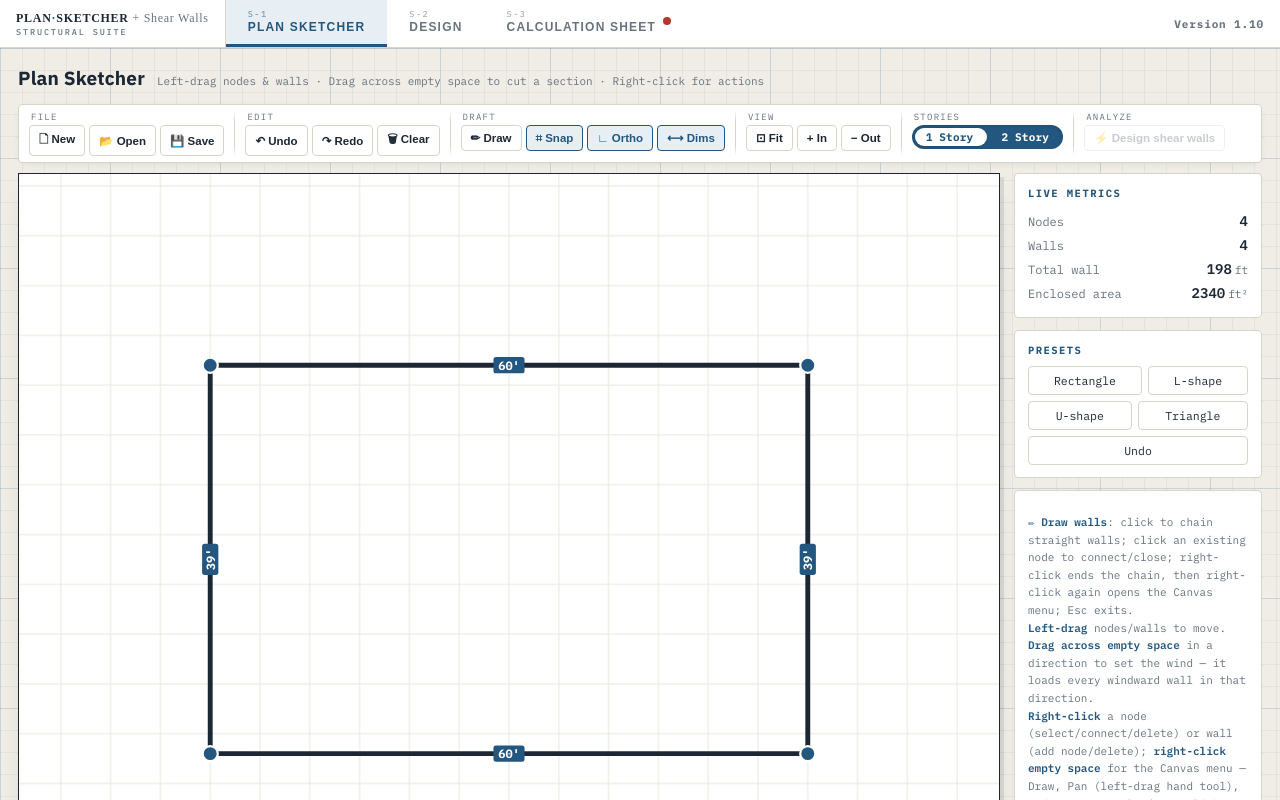
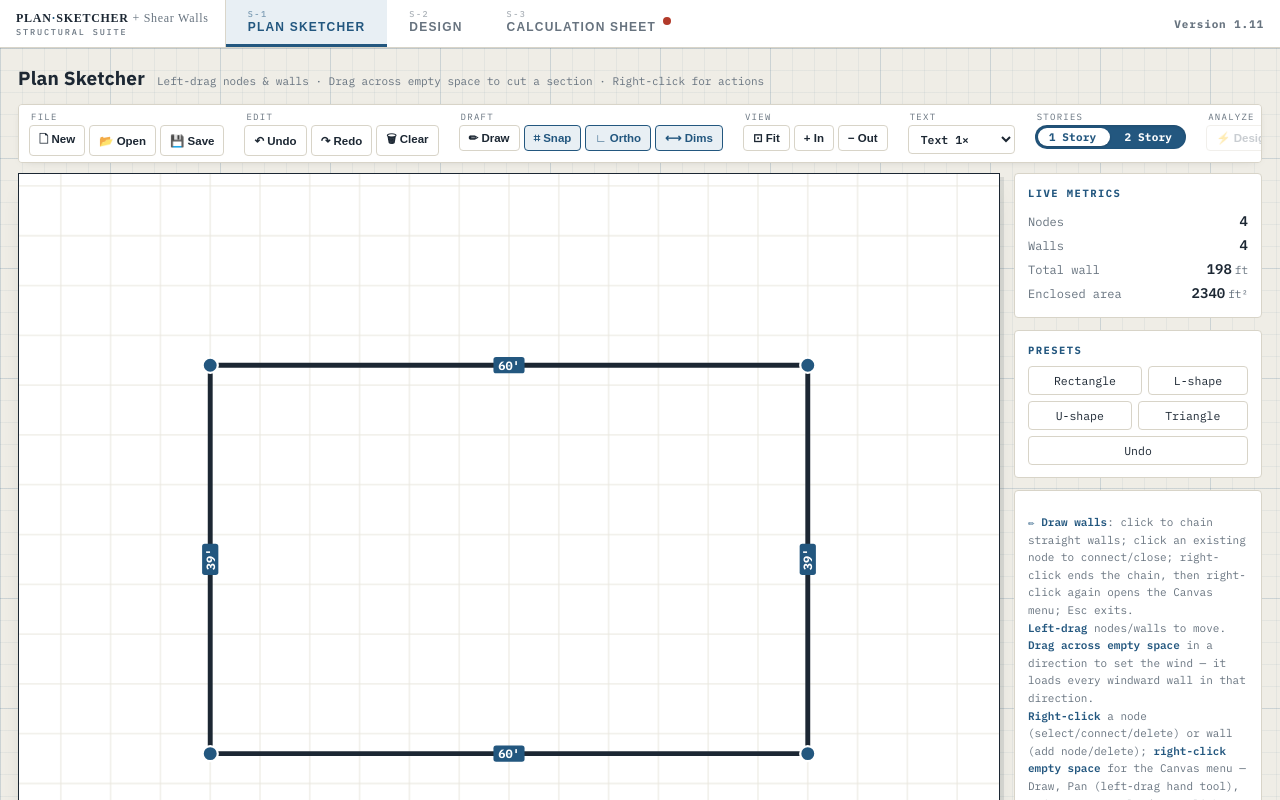
Before and after one commit to mbeenox/Wind-seismic-shear-wall-design, a React (Vite) app: page / in a window 1280 px wide. Shown: the top 800 px of the page. Built offline with nearby package versions, Linux system fonts and the light colour scheme.

Commit message:
Add files via upload

```diff
--- a/src/plan-sketcher-suite.jsx
+++ b/src/plan-sketcher-suite.jsx
@@ -8,7 +8,7 @@ import React, { useState, useRef, useMemo, useEffect, useCallback } from "react"
 //   • APP_VERSION (here)      — human-facing build number in the UI ("Version 1.00").
 //   • CURRENT_VERSION (~below)— save-file SCHEMA version; drives .wps migrations. Do NOT couple.
 //   • handoff "rev" number    — the dev changelog in PLAN_SKETCHER_SUITE_HANDOFF.md.
-const APP_BUILD = 110;                                                                 // +1 per release
+const APP_BUILD = 111;                                                                 // +1 per release
 const APP_VERSION = `${Math.floor(APP_BUILD / 100)}.${String(APP_BUILD % 100).padStart(2, "0")}`;  // "1.00"
 
 // ── geometry space: 1 unit = 1 ft ──────────────────────────────────────────
@@ -421,6 +421,11 @@ const CSS = `
 .rbtn.ron{background:#E8EFF4;border-color:var(--accent);color:var(--accent);}
 .rbtn.raccent{border-color:var(--accent);color:var(--accent);}
 .rbtn:disabled{opacity:.35;cursor:default;border-color:var(--line);color:var(--muted);}
+.rsel{border:1px solid var(--line);background:#FFFFFF;color:var(--ink);font-size:11.5px;font-weight:600;
+  padding:5px 8px;border-radius:4px;cursor:pointer;white-space:nowrap;font-family:inherit;
+  transition:border-color .14s ease,color .14s ease,background .14s ease;}
+.rsel:hover{border-color:var(--accent);color:var(--accent);background:#F6F9FB;}
+.rsel:focus{outline:none;border-color:var(--accent);box-shadow:0 0 0 2px rgba(35,87,127,.15);}
 .rsep{width:1px;background:linear-gradient(180deg,transparent,var(--line) 22%,var(--line) 78%,transparent);margin:0;}
 .statusbar{display:flex;align-items:center;gap:14px;margin-top:8px;padding:5px 12px;border:1px solid var(--line);
   border-radius:4px;background:var(--panel);font-size:11px;color:var(--muted);
@@ -716,12 +721,12 @@ const C_BG="#FFFFFF", C_GRID="#E9E7DE", C_WALL="#1C2733", C_NODE="#23577F",
       C_LOAD="#23577F", C_REACT="#B23A2A", C_DIMBOX="#23577F", C_REACTBOX="#B23A2A", C_DRAFT="#9A6B1F";
 
 /* masked label box (blue for dimensions, red for reactions) — readable over any line */
-function Tag({ x, y, text, box, S, rot=0 }) {
-  const fs=1.35*S, w=text.length*fs*0.64+0.9*S, h=fs*1.35;
+function Tag({ x, y, text, box, S, rot=0, ts=1 }) {
+  const fs=1.35*S*ts, w=text.length*fs*0.64+0.9*S*ts, h=fs*1.35;
   return (
     <g transform={rot?`rotate(${rot},${x},${y})`:undefined}>
-      <rect x={x-w/2} y={y-h/2} width={w} height={h} rx={0.3*S} fill={box}/>
-      <text x={x} y={y+0.15*S} fill="#fff" fontSize={fs} fontWeight="700"
+      <rect x={x-w/2} y={y-h/2} width={w} height={h} rx={0.3*S*ts} fill={box}/>
+      <text x={x} y={y+0.15*S*ts} fill="#fff" fontSize={fs} fontWeight="700"
             textAnchor="middle" dominantBaseline="middle">{text}</text>
     </g>
   );
@@ -742,7 +747,7 @@ function Field({ label, unit, value, onChange }) {
 }
 
 /* ═══════════════ WINDWARD LINE-LOAD (static, CAD style) ═══════════════ */
-function WindLoad({ load, onOpen, S=1 }) {
+function WindLoad({ load, onOpen, S=1, ts=1 }) {
   const { nx, ny } = load;
   // one group per leeward sub-region (split where the back wall's parapet changes). Adjacent
   // sub-regions that resolve to the SAME plf are merged into one span here so the wall shows a
@@ -780,7 +785,7 @@ function WindLoad({ load, onOpen, S=1 }) {
             {arrows.map(a=>(
               <line key={a.k} x1={a.x1} y1={a.y1} x2={a.x2} y2={a.y2} stroke={C_LOAD} strokeWidth={0.16*S} markerEnd="url(#loadArr)"/>
             ))}
-            <text x={lx} y={ly} fill={C_LOAD} fontSize={1.35*S} fontWeight="600" textAnchor="middle" dominantBaseline="central"
+            <text x={lx} y={ly} fill={C_LOAD} fontSize={1.35*S*ts} fontWeight="600" textAnchor="middle" dominantBaseline="central"
                   transform={wallVert?`rotate(-90,${lx},${ly})`:undefined}>{fmt1(total)} plf</text>
           </g>
         );
@@ -794,7 +799,7 @@ function WindLoad({ load, onOpen, S=1 }) {
    windward side along the load direction (tdir). On vertical walls the load runs down the wall, so
    the label is rotated to lie ALONG the shaft — text + arrowhead read as one rocket (matching the
    horizontal case) instead of a horizontal chip with an arrow poking out of it. */
-function Reaction({ r, tdir, S }) {
+function Reaction({ r, tdir, S, ts=1 }) {
   const dx=tdir.x, dy=tdir.y;
   const vert = Math.abs(dy) > Math.abs(dx);               // vertical rocket → rotate label to lie along the shaft
   const shaft=2.1*S;
@@ -804,7 +809,7 @@ function Reaction({ r, tdir, S }) {
   return (
     <g>
       <line x1={tx} y1={ty} x2={hx} y2={hy} stroke={C_REACT} strokeWidth={0.42*S} strokeLinecap="round" markerEnd="url(#reactArr)"/>
-      <Tag x={lx} y={ly} text={`${fmt2(r.kips)}k`} box={C_REACTBOX} S={S} rot={vert ? -90 : 0}/>
+      <Tag x={lx} y={ly} text={`${fmt2(r.kips)}k`} box={C_REACTBOX} S={S} ts={ts} rot={vert ? -90 : 0}/>
     </g>
   );
 }
@@ -908,6 +913,7 @@ function PlanSketcher({ onDesignShearWalls, fileOps, registerProject, twoStory,
   const [snapOn,   setSnapOn]   = useState(true);
   const [ortho,    setOrtho]    = useState(true);
   const [dims,     setDims]     = useState(true);
+  const [textScale,setTextScale]= useState(1);       // on-plan text size multiplier (View ▸ Text): 1 / .75 / .5 / .25 — shrinks labels so they don't cover a zoomed-out plan
   const [panMode,  setPanMode]  = useState(false);   // left-drag "hand" pan tool (from canvas menu)
   const [zoomEnabled,setZoomEnabled]=useState(true); // wheel-zoom master switch (canvas-menu light)
   const [panCursor,setPanCursor]=useState(false);    // true while a pan gesture is live (grab cursor)
@@ -1154,7 +1160,7 @@ function PlanSketcher({ onDesignShearWalls, fileOps, registerProject, twoStory,
                   // v2: the camera + working state, so a reopened file looks like where you left it
                   view:viewRef.current, selected:selRef.current,
                   drawMode:drawModeRef.current, panMode:panModeRef.current,
-                  zoomEnabled:zoomEnabledRef.current, snapOn, ortho, dims }),
+                  zoomEnabled:zoomEnabledRef.current, snapOn, ortho, dims, textScale }),
       set: (s)=>{
         if(!s||!s.graph) return;
         setGraph(s.graph);
@@ -1173,6 +1179,7 @@ function PlanSketcher({ onDesignShearWalls, fileOps, registerProject, twoStory,
         if("snapOn" in s) setSnapOn(!!s.snapOn);
         if("ortho" in s) setOrtho(!!s.ortho);
         if("dims" in s) setDims(!!s.dims);
+        if("textScale" in s) setTextScale(Number(s.textScale)||1);
         history.current=[]; future.current=[];
       },
       // rev 24: let the Design tab rebuild geometry-less (stale) lines straight from the restored
@@ -1679,6 +1686,19 @@ function PlanSketcher({ onDesignShearWalls, fileOps, registerProject, twoStory,
         </div>
         <div className="rsep"/>
         <div className="rgroup">
+          <div className="rlabel">Text</div>
+          <div className="rbtns">
+            <select className="rsel" title="On-plan text size — shrink labels (loads, dimensions, reactions) so they don't cover a zoomed-out plan"
+                    value={textScale} onChange={e=>setTextScale(parseFloat(e.target.value))}>
+              <option value="1">Text&nbsp;1×</option>
+              <option value="0.75">Text&nbsp;0.75×</option>
+              <option value="0.5">Text&nbsp;0.5×</option>
+              <option value="0.25">Text&nbsp;0.25×</option>
+            </select>
+          </div>
+        </div>
+        <div className="rsep"/>
+        <div className="rgroup">
           <div className="rlabel">Stories</div>
           <div className="rbtns">
             <div className={"storypill"+(twoStory?" two":"")}
@@ -1749,7 +1769,7 @@ function PlanSketcher({ onDesignShearWalls, fileOps, registerProject, twoStory,
                   {anchor && (()=>{ const L=dist(anchor,drawPrev); if(L<0.5) return null;
                     const mx=(anchor.x+drawPrev.x)/2, my=(anchor.y+drawPrev.y)/2;
                     const vert=Math.abs(drawPrev.y-anchor.y)>Math.abs(drawPrev.x-anchor.x);
-                    return <text x={mx} y={my-1.6*S} textAnchor="middle" fontSize={1.35*S} fontWeight="700"
+                    return <text x={mx} y={my-1.6*S} textAnchor="middle" fontSize={1.35*S*textScale} fontWeight="700"
                                  fill={C_NODE} fontFamily="ui-monospace,Menlo,monospace"
                                  transform={vert?`rotate(-90,${mx},${my-1.6*S})`:undefined}>{fmt1(L)}′</text>; })()}
                   {drawPrev.snapped
@@ -1770,17 +1790,17 @@ function PlanSketcher({ onDesignShearWalls, fileOps, registerProject, twoStory,
             )))}
 
             {/* windward line-load graphics — one per windward wall (all legs) */}
-            {secH&&secH.windLoads.map((wl,i)=><WindLoad key={"hL"+wl.key} load={wl} S={S} onOpen={()=>setActiveWall({axis:"h",key:wl.key})}/>)}
-            {secV&&secV.windLoads.map((wl,i)=><WindLoad key={"vL"+wl.key} load={wl} S={S} onOpen={()=>setActiveWall({axis:"v",key:wl.key})}/>)}
+            {secH&&secH.windLoads.map((wl,i)=><WindLoad key={"hL"+wl.key} load={wl} S={S} ts={textScale} onOpen={()=>setActiveWall({axis:"h",key:wl.key})}/>)}
+            {secV&&secV.windLoads.map((wl,i)=><WindLoad key={"vL"+wl.key} load={wl} S={S} ts={textScale} onOpen={()=>setActiveWall({axis:"v",key:wl.key})}/>)}
 
             {/* aggregated reactions (a shared support wall sums contributions into one arrow) */}
-            {secH&&secH.reactions.map((r,i)=><Reaction key={"hR"+i} r={r} tdir={secH.tdir} S={S}/>)}
-            {secV&&secV.reactions.map((r,i)=><Reaction key={"vR"+i} r={r} tdir={secV.tdir} S={S}/>)}
+            {secH&&secH.reactions.map((r,i)=><Reaction key={"hR"+i} r={r} tdir={secH.tdir} S={S} ts={textScale}/>)}
+            {secV&&secV.reactions.map((r,i)=><Reaction key={"vR"+i} r={r} tdir={secV.tdir} S={S} ts={textScale}/>)}
 
             {/* load-imbalance flags */}
             {[secH,secV].filter(Boolean).flatMap(sc=>(sc.windLoads||[]).filter(w=>w.imbalance).map((w,i)=>{
               const mx=(w.wa.x+w.wb.x)/2, my=(w.wa.y+w.wb.y)/2;
-              return <text key={(sc.axis)+i} x={mx+w.nx*4*S} y={my+w.ny*4*S} fill="#B23A2A" fontSize={1.35*S}
+              return <text key={(sc.axis)+i} x={mx+w.nx*4*S} y={my+w.ny*4*S} fill="#B23A2A" fontSize={1.35*S*textScale}
                            fontWeight="700" textAnchor="middle" dominantBaseline="middle">⚠ imbalance</text>;
             }))}
 
@@ -1805,7 +1825,7 @@ function PlanSketcher({ onDesignShearWalls, fileOps, registerProject, twoStory,
               const editing=dimEdit&&same(dimEdit.edge,ed);
               return(
                 <g key={`d${ed.a}-${ed.b}`} style={{cursor:panMode?"grab":"text"}} onPointerDown={e=>{ if(panMode&&e.button===0){ beginPan(e); return; } e.stopPropagation(); }} onClick={e=>onDimClick(ed,e)}>
-                  <Tag x={mx} y={my} text={`${Math.round(L)}'`} box={editing?"#9A6B1F":C_DIMBOX} S={S} rot={isV?-90:0}/>
+                  <Tag x={mx} y={my} text={`${Math.round(L)}'`} box={editing?"#9A6B1F":C_DIMBOX} S={S} ts={textScale} rot={isV?-90:0}/>
                 </g>
               );
             })}
```
